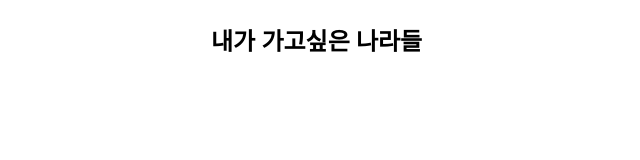
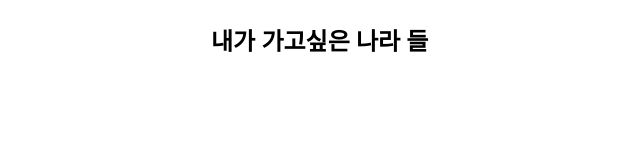
Before and after one commit to JaeHyunLee123/react-master-challenge-6, a React (Create React App) app: page / in a window 1280 px wide. Shown: the top 160 px of the page, without its empty margins (29-669 px from the left). Built offline with nearby package versions, Linux system fonts and the light colour scheme.

Commit message:
Update App.tsx

```diff
--- a/src/App.tsx
+++ b/src/App.tsx
@@ -1,7 +1,7 @@
 export default function App() {
   return (
     <main>
-      <h2>내가 가고싶은 나라들</h2>
+      <h2>내가 가고싶은 나라   들</h2>
     </main>
   );
 }
```
